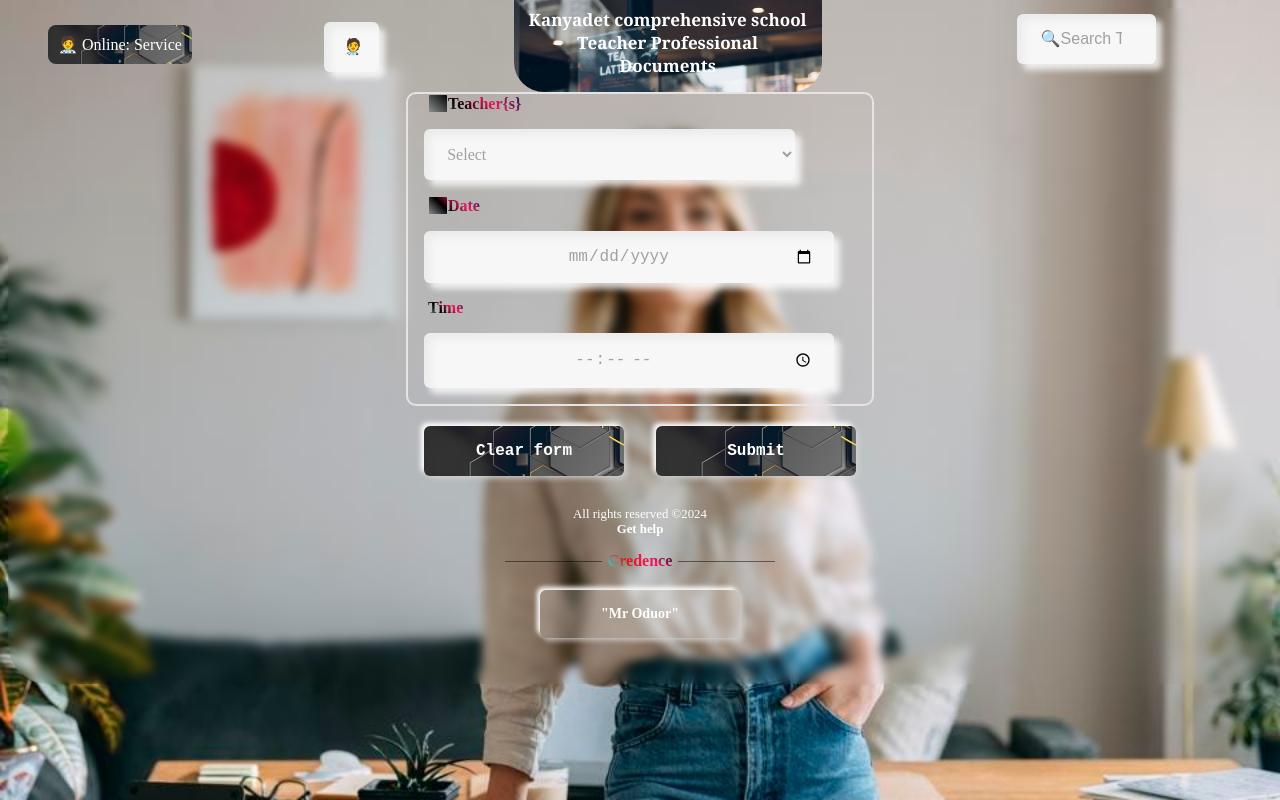
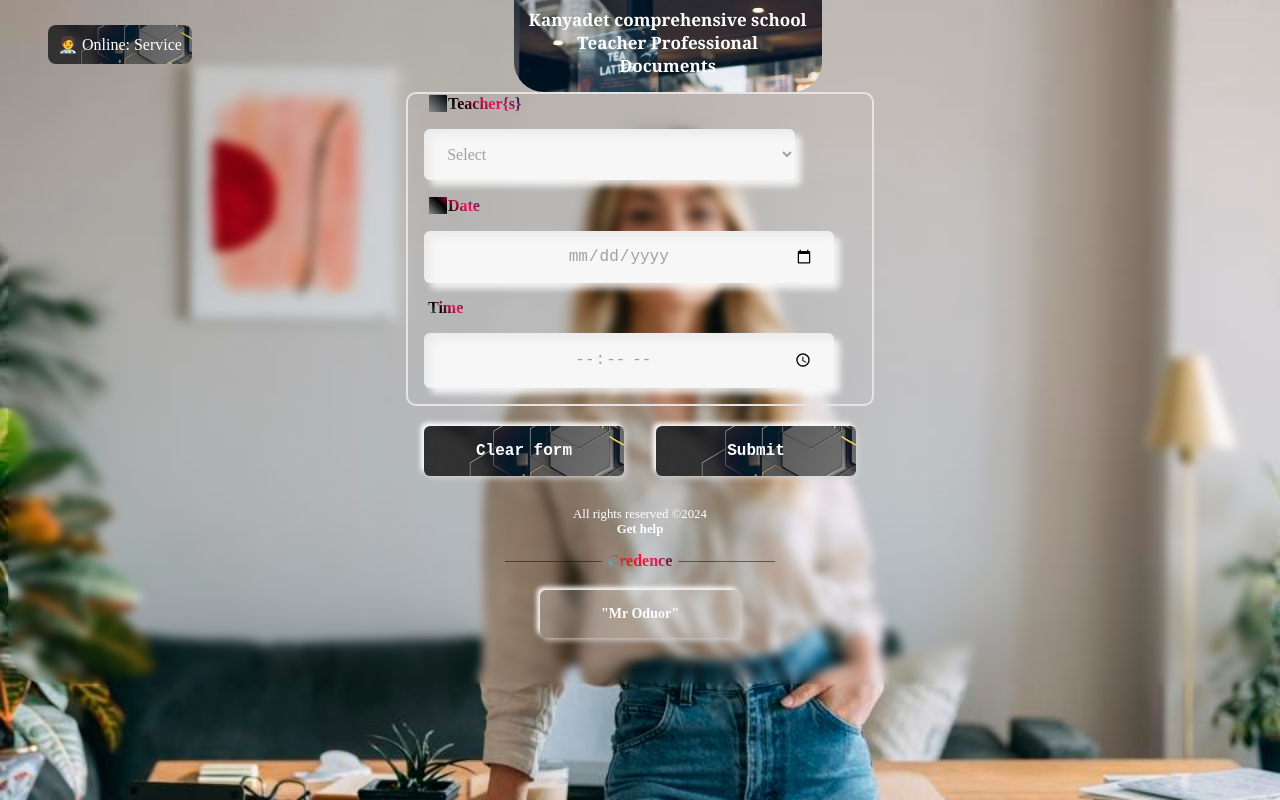
Before and after one commit to ThePauls/Professional-Documents-Sign-In, a plain HTML site: page index.html in a window 1280 px wide. Drawn offline with Linux system fonts and the light colour scheme; some packages are replaced by stand-ins of ours; a script that the page names is missing.

Commit message:
search tab disabled

```diff
--- a/index.html
+++ b/index.html
@@ -22,8 +22,9 @@
 
 
 
-          <input type="search" name="" id="search" placeholder=" 🔍Search Tab Disabled Currently" class="input" onclick="(this)" disabled>
-           <input type="text" class="input" placeholder="🧑‍⚕️Hello!" id="Entry" name="Entry"  disabled>
+          <!-- <input type="search" name="" id="search" placeholder=" 🔍Search Tab Disabled Currently" class="input" onclick="(this)" disabled>
+           <input type="text" class="input" placeholder="🧑‍⚕️Hello!" id="Entry" name="Entry"  disabled> -->
+
                <div class="sections">
 
                 <!-- <div class="sub">
```
